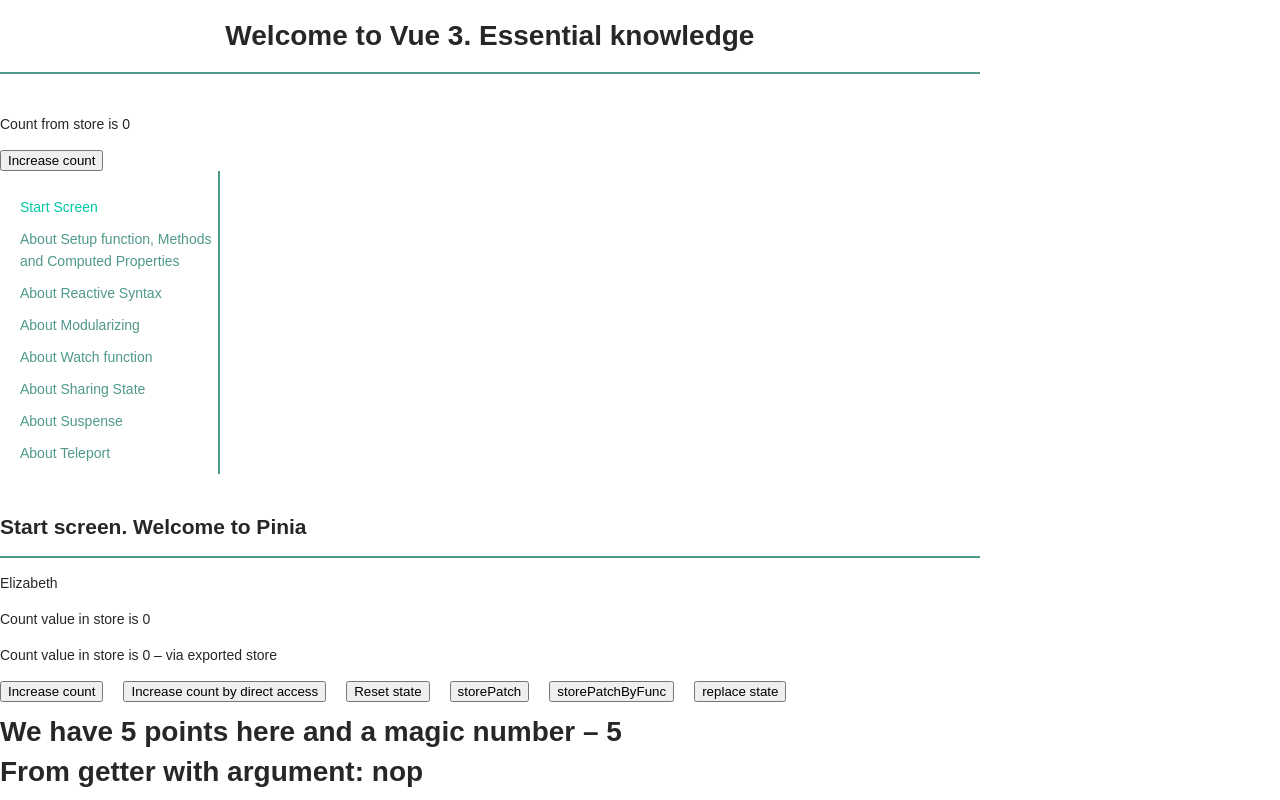
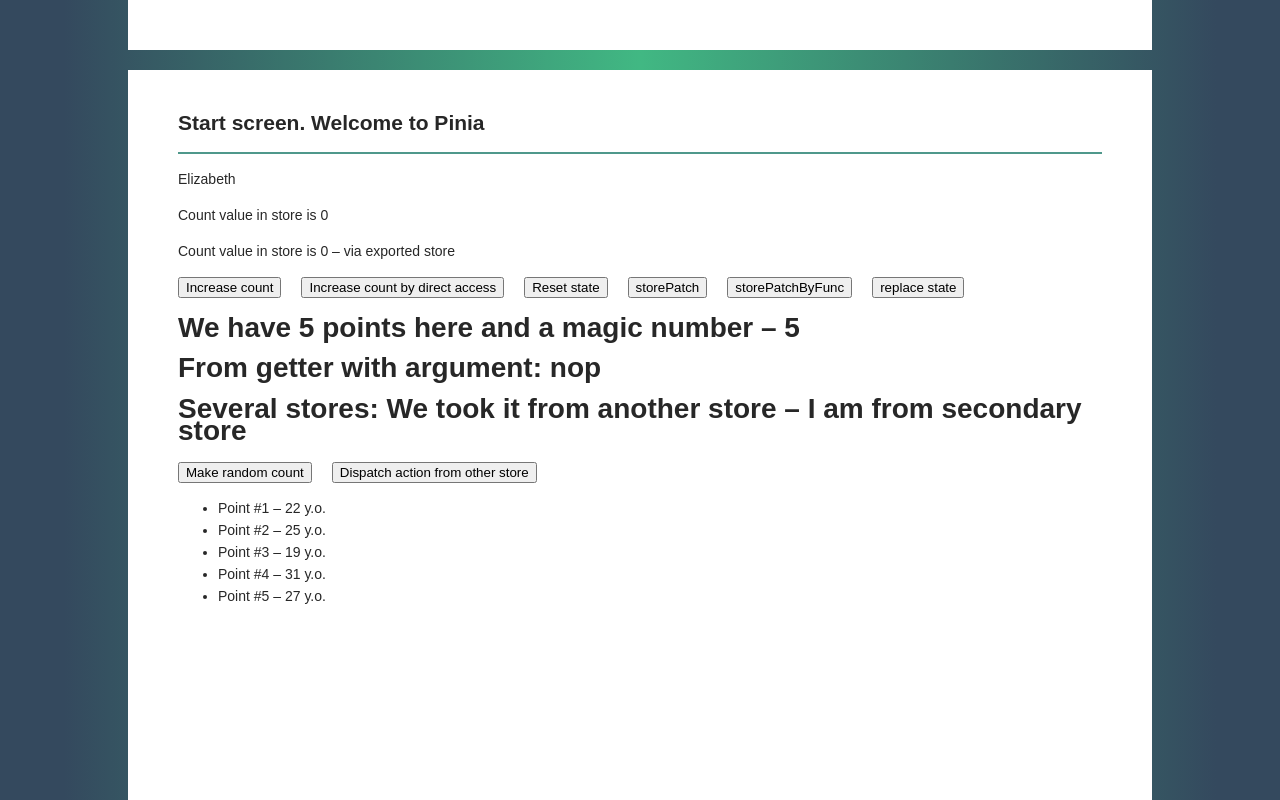
Before and after one commit to Redrica/vue3_sample, a Vue app: page / in a window 1280 px wide. Shown: the top 800 px of the page. Built offline with nearby package versions, Linux system fonts and the light colour scheme.

Commit message:
start screen

```diff
--- a/public/index.html
+++ b/public/index.html
@@ -12,10 +12,6 @@
       <strong>We're sorry but <%= htmlWebpackPlugin.options.title %> doesn't work properly without JavaScript enabled. Please enable it to continue.</strong>
     </noscript>
     <div id="app"></div>
-    <div id="end-of-body">
-      This is the end-of-body tag.
-      <hr>
-    </div>
     <!-- built files will be auto injected -->
   </body>
 </html>
--- a/src/App.vue
+++ b/src/App.vue
@@ -1,5 +1,5 @@
 <template>
-  <MainPage msg="Welcome to Vue 3. Essential knowledge"/>
+  <MainPage />
 </template>
 
 <script>
--- /dev/null
+++ b/src/assets/scss/_variables.scss
@@ -0,0 +1,5 @@
+$v-gray: #34495E;
+$v-green: #41B883;
+
+$white: #ffffff;
+$black: #1c1c1c;
--- a/src/assets/scss/base.scss
+++ b/src/assets/scss/base.scss
@@ -22,32 +22,105 @@
 }
 
 #end-of-body {
-  outline: 5px solid #4f988b;
+  //outline: 5px solid #4f988b;
 }
 
 .page {
-  display: flex;
-  flex-wrap: wrap;
-  min-height: 100%;
+  background-image: linear-gradient(to right, $v-gray 5%, $v-green, $v-gray 95%);
 
+  &__inner {
+    display: flex;
+    flex-direction: column;
+    width: 1024px;
+    height: 100vh;
+    margin: 0 auto;
+    // box-shadow: 0 0 50px transparentize($black, 0.5);
+  }
 
   &__content {
+    display: flex;
+    flex-direction: column;
     flex-grow: 1;
-    padding: 25px 0 0 0 ;
   }
 
   &__title {
+    position: relative;
     width: 100%;
     margin: 0;
-    padding: 25px;
-    text-align: center;
-    border-bottom: 2px solid #4f988b;
+    padding: 25px 50px 25px;
+    font-family: "Open Sans ExtraBold", serif;
+    font-size: 44px;
+    font-weight: 700;
+    line-height: 1.4;
+    background-image: linear-gradient(to bottom, #004d42, #7bb9a9);
+    background-clip: text;
+    color: transparent;
+    overflow: hidden;
+
+    &::before {
+      content: '';
+      position: absolute;
+      bottom: 34px;
+      right: 0;
+      width: 70%;
+      height: 25%;
+      background-image: linear-gradient(-45deg, white 15px, transparentize(#004d42, 0.25) 15px, transparentize(#004d42, 0.25) 35px, white 35px);
+      background-size: 55px;
+      background-repeat: repeat-x;
+    }
   }
 
   &__nav {
-    width: 220px;
-    margin: 0;
-    align-self: center;
+    margin: 0 0 20px;
+  }
+
+  &__route {
+    flex-grow: 1;
+    background-color: #ffffff;
+  }
+
+  //&__special {
+  //  width: 100%;
+  //}
+}
+
+.main-nav {
+  display: flex;
+  justify-content: center;
+  padding: 25px 50px;
+  list-style: none;
+  background-color: $white;
+
+  &__item  {
+    margin-right: 20px;
+  }
+
+  &__link {
+    display: block;
+    min-width: 160px;
+    padding: 8px;
+    text-transform: uppercase;
+    text-align: center;
+    text-decoration: none;
+    color: #ffffff;
+    background-color: $v-gray;
+    border: 2px solid $v-gray;
+    border-radius: 5px;
+    transition: 0.5s;
+    // background-image: linear-gradient(to bottom, #004d42, #7bb9a9);
+    &:hover {
+      background-image: linear-gradient(to bottom, transparentize(#004d42, 0.7), transparentize(#7bb9a9, 0.7));
+      // box-shadow: 0 2px 5px $black;
+    }
+
+    &.router-link-active {
+      color: $v-gray;
+      background-color: $white;
+    }
+  }
+
+  &__route {
+    flex-grow: 1;
   }
 }
 
@@ -97,3 +170,8 @@
   background-color: #4f988b;
   border: none;
 }
+
+.route {
+  padding: 25px 50px;
+  //border: 10px solid transparentize(#004d42, 0.25);
+}
--- a/src/assets/scss/main.scss
+++ b/src/assets/scss/main.scss
@@ -1 +1,2 @@
+@import "variables";
 @import 'base';
--- a/src/components/MainPage.vue
+++ b/src/components/MainPage.vue
@@ -1,25 +1,29 @@
 <template>
   <div class="page">
     <div class="page__inner">
-      <h1 class="page__title">{{ msg }}</h1>
       <div class="page__content">
-        <div class="page__special">
-          <p>Count from store is {{ store.count }}</p>
-          <button @click="store.increment">Increase count</button>
-        </div>
-        <ul class="page__nav navigation">
-          <li class="navigation__item" v-for="(item, index) in routes" :key="index">
-            <router-link class="navigation__link link" :to="item.path">{{ item.title }}</router-link>
+        <ul class="page__nav main-nav">
+          <li class="main-nav__item" v-for="(item, index) in routes" :key="index">
+            <router-link class="main-nav__link" :to="item.path">{{ item.title }}</router-link>
           </li>
         </ul>
-        <router-view class="page__content"/>
+<!--        <div class="page__special">-->
+<!--          <p>Count from store is {{ store.count }}</p>-->
+<!--          <button @click="store.increment">Increase count</button>-->
+<!--        </div>-->
+<!--        <ul class="screen__nav navigation">-->
+<!--          <li class="navigation__item" v-for="(item, index) in routes" :key="index">-->
+<!--            <router-link class="navigation__link link" :to="item.path">{{ item.title }}</router-link>-->
+<!--          </li>-->
+<!--        </ul>-->
+        <router-view class="page__route route"/>
       </div>
     </div>
   </div>
 </template>
 
 <script>
-import { routes } from '../../router';
+import { routes } from '../router';
 import { useMainStore } from '../stores/mainStore';
 
 export default {
```
Also changed, not shown: src/pages/index.vue (added, +138 -0 lines).
